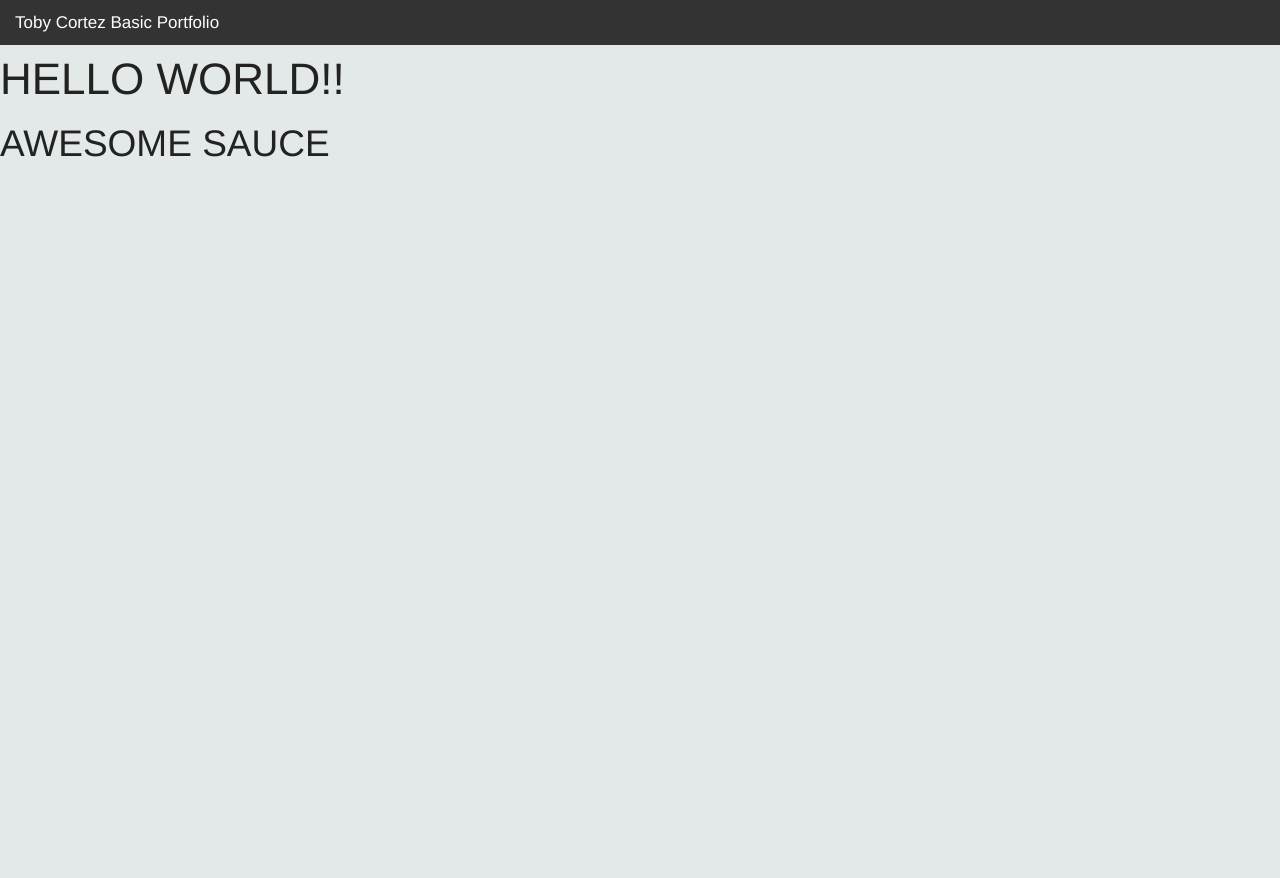
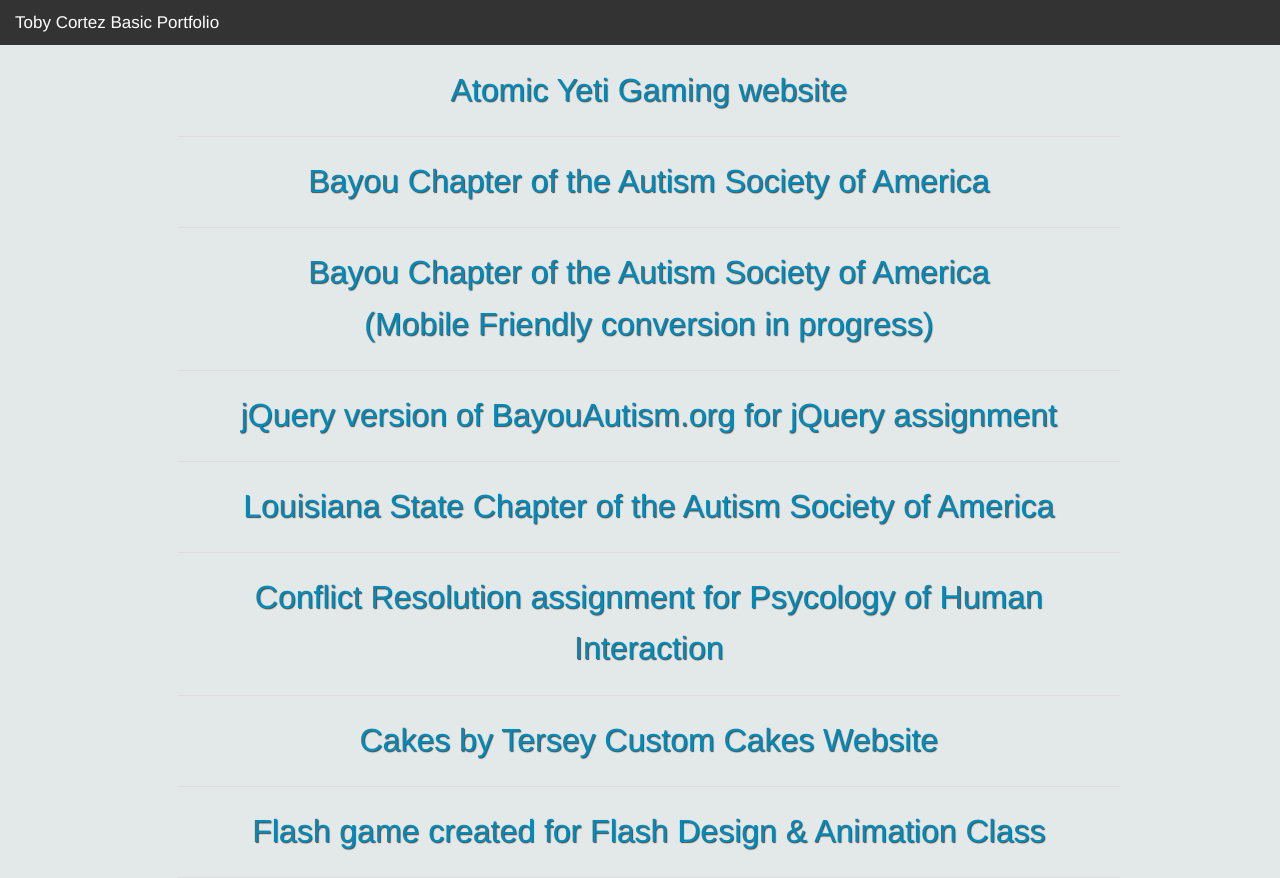
Before and after one commit to Tcortez/MDD1409, a plain HTML site: page index.html in a window 1280 px wide. Before the commit the page ends 800 px from the top, so only its background shows below. Drawn offline with Linux system fonts and the light colour scheme.

Commit message:
Updated the index.html file

```diff
--- a/index.html
+++ b/index.html
@@ -9,7 +9,6 @@
 		<script src="js/vendor/modernizr.js"></script>
 	</head>
 	<body>
-
 		<nav class="top-bar">
 			<ul class="title-area">
 				<li class="name">
@@ -17,12 +16,59 @@
 				</li>
 			</ul>
 		</nav>
-<div>
-<h1>HELLO WORLD!!</h1>
-<h2>AWESOME SAUCE</h2>
-
-
-
+		<div class="test">
+			<ul class="none">
+				<li>
+					<a href="http://aygaming.com">
+						Atomic Yeti Gaming website
+					</a>
+					<hr />
+				</li>
+				<li>
+					<a href="http://bayouautism.org">
+						Bayou Chapter of the Autism Society of America
+					</a>
+					<hr />
+				</li>
+				<li>
+					<a href="http://bayouautism.org/dev">
+						Bayou Chapter of the Autism Society of America
+						<br />(Mobile Friendly conversion in progress)
+					</a>
+					<hr />
+				</li>
+				<li>
+					<a href="http://bayouautism.org/dev2">
+						jQuery version of BayouAutism.org for jQuery assignment
+					</a>
+					<hr />
+				</li>
+				<li>
+					<a href="http://lastateautism.org">
+						Louisiana State Chapter of the Autism Society of America
+					</a>
+					<hr />
+				</li>
+				<li>
+					<a href="http://bayouautism.org/Conflict">
+						Conflict Resolution assignment for Psycology of Human Interaction
+					</a>
+					<hr />
+				</li>
+				<li>
+					<a href="http://cakesbytersey.com">
+						Cakes by Tersey Custom Cakes Website
+					</a>
+					<hr />
+				</li>
+				<li>
+					<a href="http://bayouautism.org/game/">
+						Flash game created for Flash Design & Animation Class
+					</a>
+					<hr />
+				</li>
+			</ul>
+		</div>
 		<script src="js/vendor/jquery.js"></script>
 		<script src="js/foundation.min.js"></script>
 		<script>
```
Lines whose indentation alone changed are shown as unchanged.
